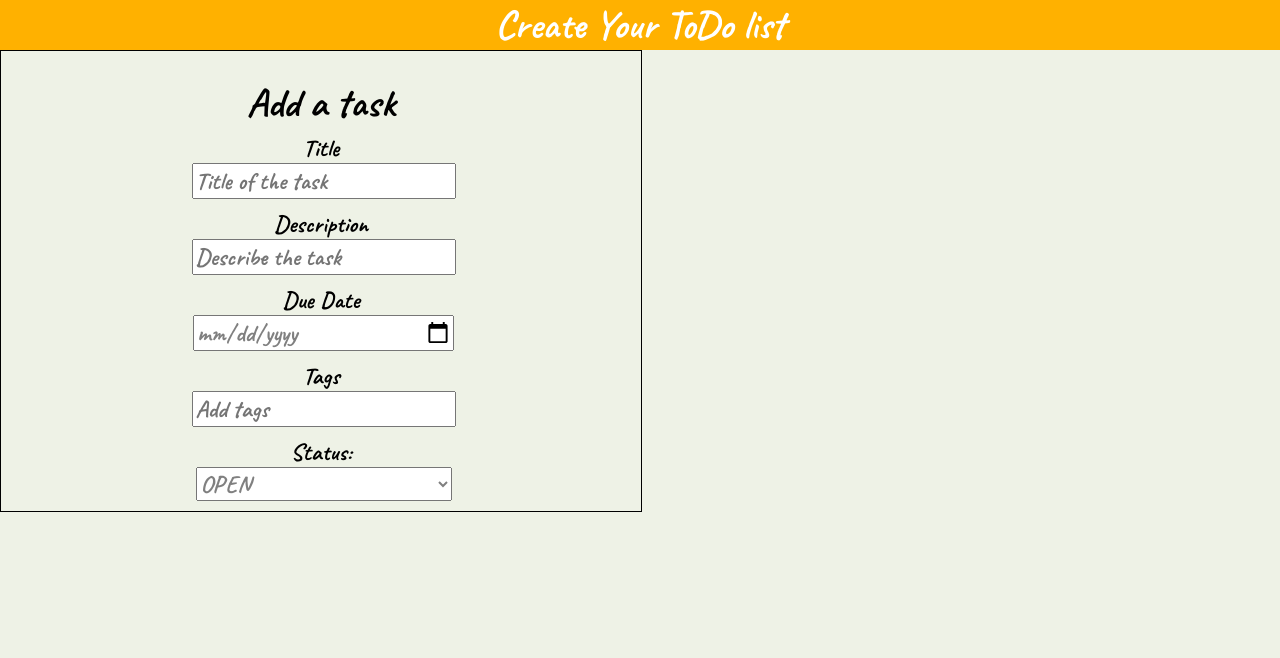
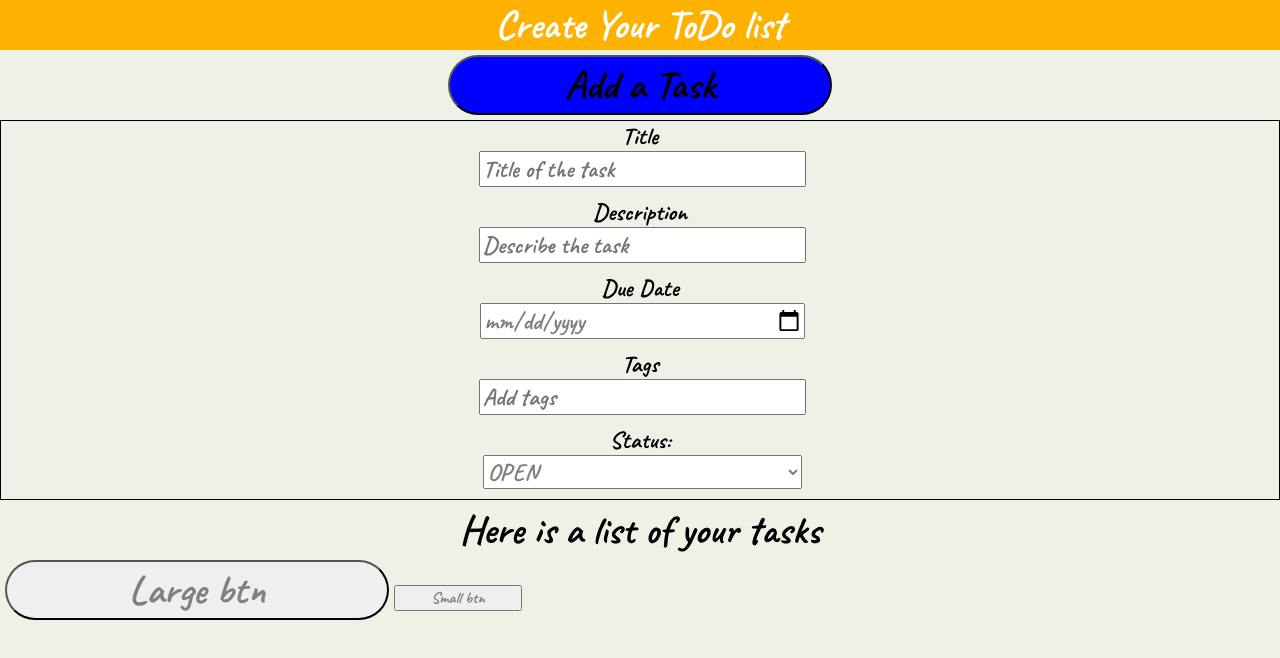
Before and after one commit to sahilgore0204/To-Do, a React (Create React App) app: page / in a window 1280 px wide. Shown: the top 658 px of the page. Built offline with nearby package versions, Linux system fonts and the light colour scheme.

Commit message:
3rd commit: created a button component

```diff
--- a/src/App.css
+++ b/src/App.css
@@ -14,7 +14,7 @@ input, select, textarea, button{
   color: grey;
   margin-bottom: 10px;
   margin-left: 5px;
-  width: 40%;
+  width: 25%;
 }
 
 .nav-bar {
@@ -26,7 +26,6 @@ input, select, textarea, button{
 
 .add-task-container{
   border: 1px solid black;
-  width:50%;
   text-align: center;
 }
 
@@ -38,9 +37,26 @@ form{
 h1{
   font-size: 2.5em;
   margin-bottom: 5px;
+  margin-top: 5px;
 }
 
 label{
   margin-left: 5px;
   margin-right: 5px;
 }
+
+.task-list{
+  text-align: center;
+}
+
+.large-btn{
+  width:30%;
+  font-size: 2.5em;
+  height: 1.5em;
+  border-radius: 0.75em;
+}
+
+.small-btn{
+  width:10%;
+  font-size: 1em;
+}
--- a/src/App.js
+++ b/src/App.js
@@ -1,11 +1,17 @@
 import './App.css';
 import Navbar from './Components/Navbar';
 import AddTask from './Components/AddTask';
+import TaskList from './Components/TaskList';
+import Button from './Components/Button';
 function App() {
   return (
     <>
       <Navbar className="nav-bar" />
+      <Button style={{backgroundColor:"blue",color:"black",display:"block",margin:"5px auto"}} type="large-btn">Add a Task</Button>
       <AddTask/>
+      <TaskList/>
+      <Button bgcolor="red" type="large-btn">Large btn</Button>
+      <Button bgcolor="yellow" type="small-btn">Small btn</Button>
     </>
   );
 }
--- a/src/Components/AddTask.jsx
+++ b/src/Components/AddTask.jsx
@@ -1,9 +1,9 @@
-import React from "react";
+import React,{useState} from "react";
 import '../App.css';
 
 export default function AddTask(){
+    const [tags,setTags]=useState([]);
     return <div className="add-task-container">
-        <h1>Add a task</h1>
         <form>
             <label for="title" >Title</label> <br/>
             <input id="title" type='text' name="title" maxLength="100" placeholder="Title of the task" required /> <br/>
--- /dev/null
+++ b/src/Components/Button.jsx
@@ -0,0 +1,6 @@
+import React,{useState} from "react";
+import '../App.css';
+
+export default function Button(props){
+    return <button style={props.style} className={props.type}>{props.children}</button>
+}
--- /dev/null
+++ b/src/Components/TaskList.jsx
@@ -0,0 +1,8 @@
+import React,{useState} from "react";
+import '../App.css';
+
+export default function TaskList(){
+    return <div className="task-list">
+        <h1>Here is a list of your tasks</h1>
+    </div>
+}
```
